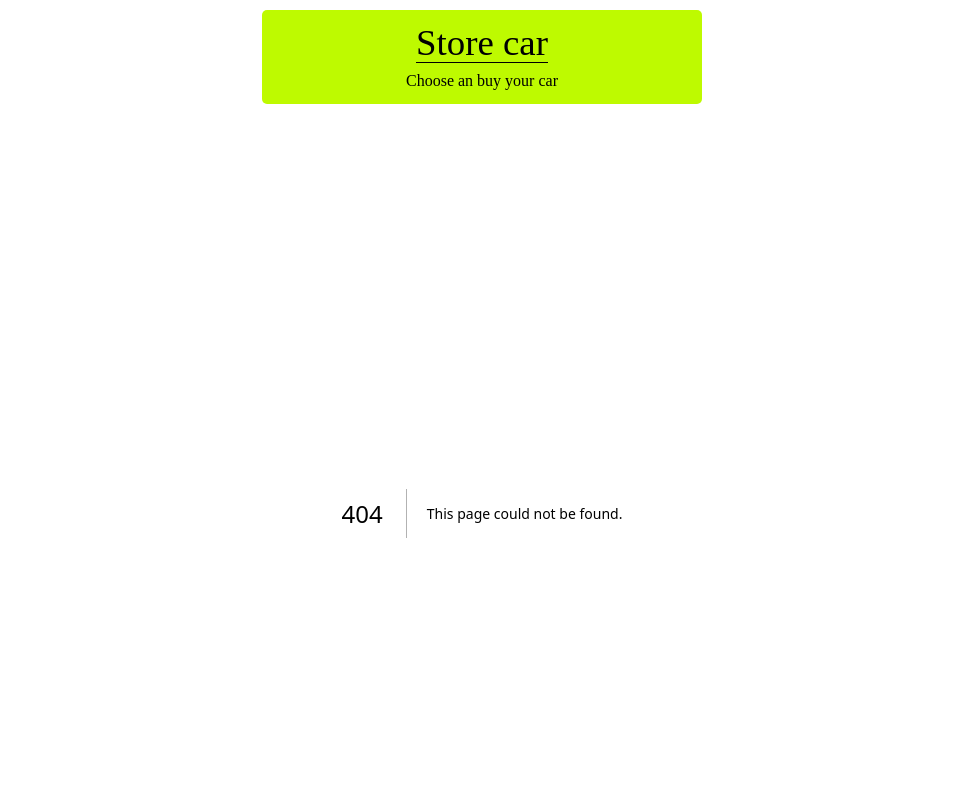
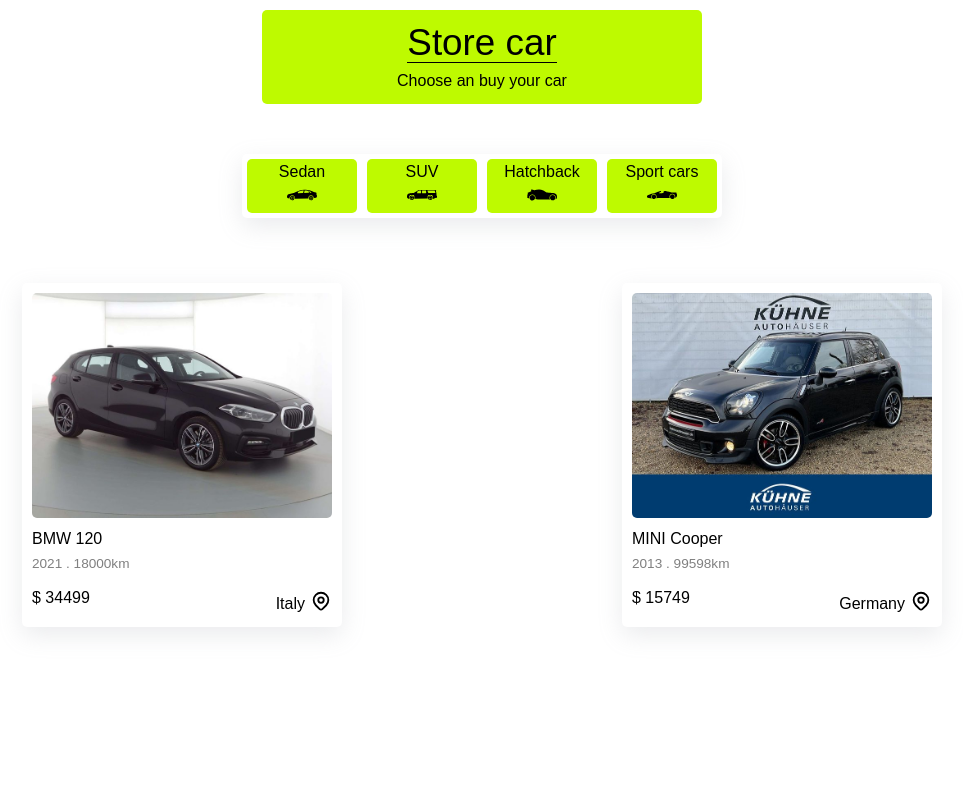
Before and after one commit to AmirhossienGhodratnema/car-store, a Next.js app: page /categories/hatchback in a window 1280 px wide. Before the commit this address had no page. Shown: the top 800 px of the page, without its empty margins (158-1121 px from the left). Built offline with nearby package versions, Linux system fonts and the light colour scheme.

Commit message:
Categories component create, filter, show

```diff
--- a/components/module/card.js
+++ b/components/module/card.js
@@ -1,12 +1,13 @@
-import style from './card.module.css'
-import Location from "../icons/Location"
-
+import style from './card.module.css';
+import Location from "../icons/Location";
+import Link from 'next/link';
 
 
 export default function Card(props) {
     const { id, name, model, year, distance, price, image, location } = props;
 
     return (
+        <Link href={`/cars/${id}`}>
             <div className={style.container}>
                 <img src={image} className={style.image} />
                 <h4 className={style.title}>{`${name} ${model}`}</h4>
@@ -19,5 +20,6 @@
                     </div>
                 </div>
             </div>
+        </Link>
     )
 };
--- /dev/null
+++ b/components/module/category.js
@@ -0,0 +1,40 @@
+import Link from "next/link";
+import Sport from "../icons/Sport";
+import Hatchback from "../icons/Hatchback";
+import Suv from "../icons/Suv";
+import Sedan from "../icons/Sedan";
+import style from './category.module.css'
+import { useRouter } from "next/router";
+
+export default function Category() {
+    return (
+        <>
+            <div className={style.container}>
+                <Link href={`/categories/sedan`}>
+                    <div>
+                        <p>Sedan</p>
+                        <Sedan />
+                    </div>
+                </Link>
+                <Link href="/categories/suv">
+                    <div>
+                        <p>SUV</p>
+                        <Suv />
+                    </div>
+                </Link>
+                <Link href="/categories/hatchback">
+                    <div>
+                        <p>Hatchback</p>
+                        <Hatchback />
+                    </div>
+                </Link>
+                <Link href="/categories/sport">
+                    <div>
+                        <p>Sport cars</p>
+                        <Sport />
+                    </div>
+                </Link>
+            </div>
+        </>
+    )
+};
--- /dev/null
+++ b/components/module/category.module.css
@@ -0,0 +1,30 @@
+.container {
+    box-shadow: rgba(149, 157, 165, 0.2) 0px 8px 24px;
+    width: fit-content;
+    margin: 50px auto;
+    display: flex;
+    justify-content: space-between;
+    align-items: center;
+    border-radius: 5px;
+  }
+
+  .container div {
+    text-align: center;
+    margin: 5px;
+    background-color: #befa00;
+    padding: 5px;
+    padding-bottom: 0;
+    border-radius: 5px;
+    width: 100px;
+  }
+
+  @media (max-width: 600px) {
+    .container {
+      width: 320px;
+      flex-wrap: wrap;
+    }
+
+    .container div {
+      width: 150px;
+    }
+  }
--- /dev/null
+++ b/components/templates/carInfo.module.css
@@ -0,0 +1,75 @@
+.container {
+    max-width: 900px;
+    margin: auto;
+    display: flex;
+    flex-direction: column;
+  }
+  .image {
+    width: 100%;
+    border-radius: 5px;
+  }
+
+  .header {
+    margin: 40px 0 20px;
+    font-size: 1.5rem;
+  }
+
+  .details {
+    width: 100%;
+    box-shadow: rgba(149, 157, 165, 0.2) 0px 8px 24px;
+    padding: 10px 20px;
+    margin: 15px 0;
+  }
+
+  .details div {
+    display: flex;
+    align-items: baseline;
+    margin: 15px 0;
+  }
+
+  .details span {
+    color: gray;
+    margin-left: auto;
+  }
+
+  .details p {
+    margin-left: 10px;
+  }
+
+  .descriptionTitle {
+    margin: 15px 0;
+    font-size: 1.3rem;
+    font-weight: 600;
+  }
+
+  .descriptionText {
+    color: gray;
+    text-align: justify;
+    margin-bottom: 10px;
+  }
+
+  .details .price {
+    display: flex;
+    align-items: center;
+  }
+
+  .price p,
+  .price span {
+    font-size: 1.5rem;
+  }
+
+  .button {
+    background-color: #befa00;
+    border: none;
+    font-size: 1.5rem;
+    padding: 10px;
+    border-radius: 5px;
+    margin: 50px 0;
+    cursor: pointer;
+  }
+
+  @media (max-width: 768px) {
+    .container {
+      margin: 0 15px;
+    }
+  }
--- /dev/null
+++ b/pages/categories/[category].js
@@ -0,0 +1,31 @@
+import Card from "@/components/module/card";
+import Category from "@/components/module/category";
+import carsData from "@/data/carData";
+import { useRouter } from "next/router"
+
+export default function Categories() {
+    const router = useRouter();
+    const { category } = router.query;
+    const filter = carsData.filter(item => item.category == category)
+    return (
+        <div>
+            <Category />
+            <div className="container">
+                {
+                    filter?.map(item => (
+                        <Card key={item.id} {...item} />
+                    ))
+                }
+            </div>
+            <style jsx >{`
+                .container {
+                    display: flex;
+                    flex-wrap: wrap;
+                    justify-content: space-around;
+                    max-width: 1200px;
+                    margin: auto;
+                  }
+            `}</style>
+        </div>
+    )
+};
--- a/pages/index.js
+++ b/pages/index.js
@@ -3,8 +3,6 @@
 
 export default function Home() {
   return (
-    <div>
-      <CarPage data={carsData} />
-    </div>
+    <div></div>
   )
 }
--- a/styles/globals.css
+++ b/styles/globals.css
@@ -3,46 +3,140 @@
    License: none (public domain)
 */
 
-html, body, div, span, applet, object, iframe,
-h1, h2, h3, h4, h5, h6, p, blockquote, pre,
-a, abbr, acronym, address, big, cite, code,
-del, dfn, em, img, ins, kbd, q, s, samp,
-small, strike, strong, sub, sup, tt, var,
-b, u, i, center,
-dl, dt, dd, ol, ul, li,
-fieldset, form, label, legend,
-table, caption, tbody, tfoot, thead, tr, th, td,
-article, aside, canvas, details, embed,
-figure, figcaption, footer, header, hgroup,
-menu, nav, output, ruby, section, summary,
-time, mark, audio, video {
+html,
+body,
+div,
+span,
+applet,
+object,
+iframe,
+h1,
+h2,
+h3,
+h4,
+h5,
+h6,
+p,
+blockquote,
+pre,
+a,
+abbr,
+acronym,
+address,
+big,
+cite,
+code,
+del,
+dfn,
+em,
+img,
+ins,
+kbd,
+q,
+s,
+samp,
+small,
+strike,
+strong,
+sub,
+sup,
+tt,
+var,
+b,
+u,
+i,
+center,
+dl,
+dt,
+dd,
+ol,
+ul,
+li,
+fieldset,
+form,
+label,
+legend,
+table,
+caption,
+tbody,
+tfoot,
+thead,
+tr,
+th,
+td,
+article,
+aside,
+canvas,
+details,
+embed,
+figure,
+figcaption,
+footer,
+header,
+hgroup,
+menu,
+nav,
+output,
+ruby,
+section,
+summary,
+time,
+mark,
+audio,
+video {
   margin: 0;
   padding: 0;
   border: 0;
   font-size: 100%;
   font: inherit;
   vertical-align: baseline;
+  font-family: Arial, Helvetica, sans-serif;
 }
+
 /* HTML5 display-role reset for older browsers */
-article, aside, details, figcaption, figure,
-footer, header, hgroup, menu, nav, section {
+article,
+aside,
+details,
+figcaption,
+figure,
+footer,
+header,
+hgroup,
+menu,
+nav,
+section {
   display: block;
 }
+
 body {
   line-height: 1;
 }
-ol, ul {
+
+ol,
+ul {
   list-style: none;
 }
-blockquote, q {
+
+blockquote,
+q {
   quotes: none;
 }
-blockquote:before, blockquote:after,
-q:before, q:after {
+
+blockquote:before,
+blockquote:after,
+q:before,
+q:after {
   content: '';
   content: none;
 }
+
 table {
   border-collapse: collapse;
   border-spacing: 0;
 }
+
+
+a {
+  color: inherit;
+  text-decoration: none;
+}
```
Also changed, not shown: components/templates/carInfo.js (added, +63 -0 lines), pages/cars/[id].js (added, +12 -0 lines), pages/cars/index.js (added, +12 -0 lines). Lines whose indentation alone changed are shown as unchanged.
